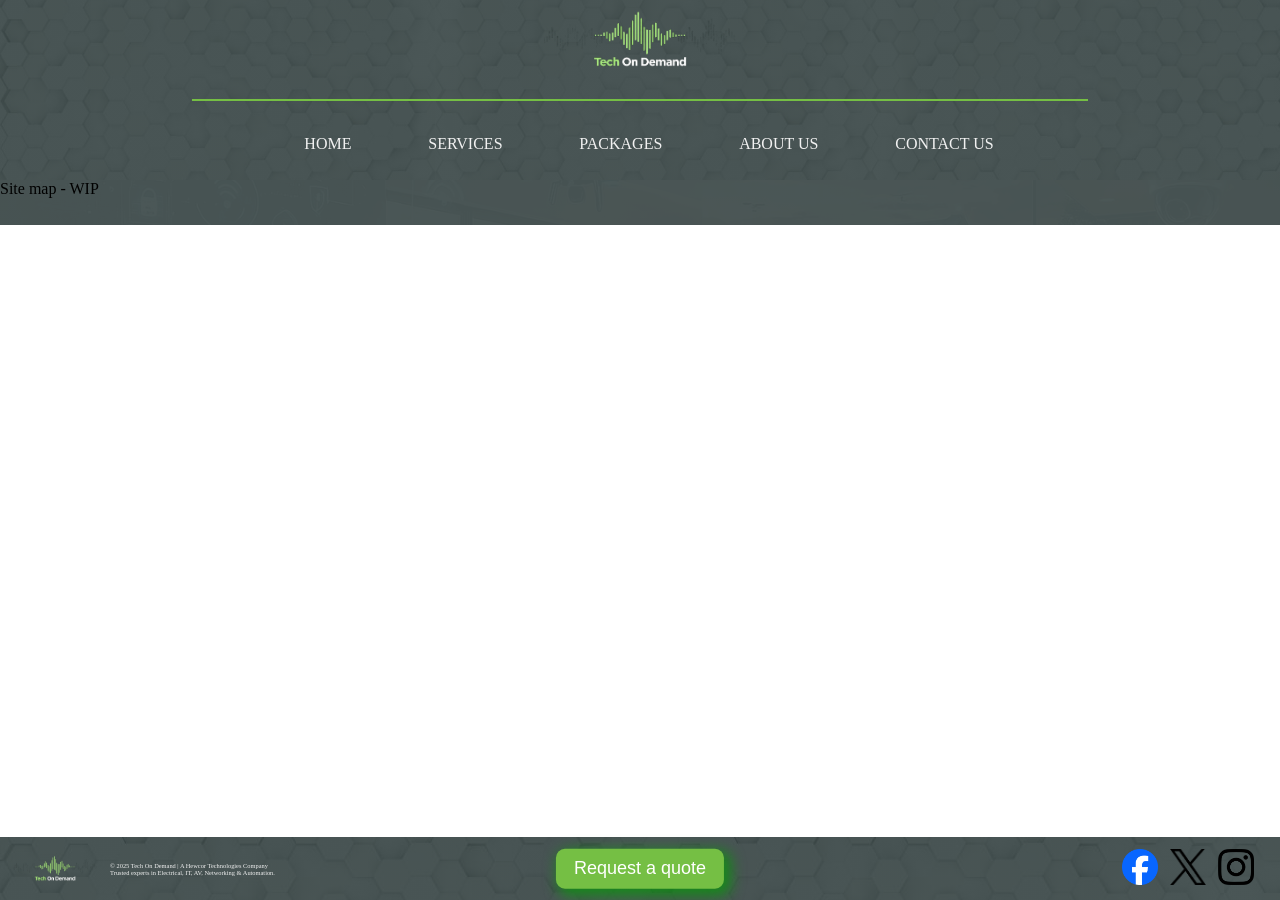
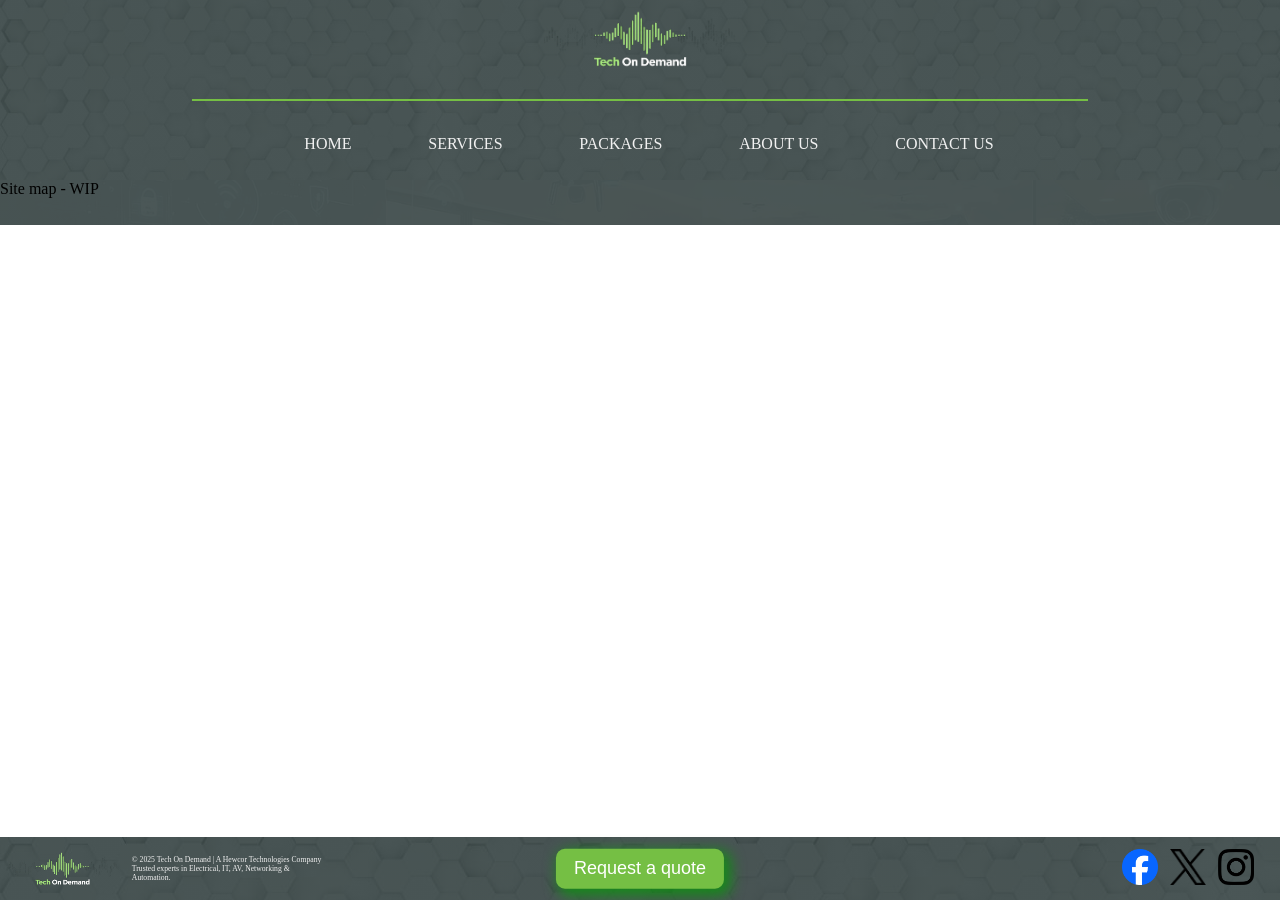
Before and after one commit to HewcorTech/landing-page, a Jekyll site: the page projects.html, which Jekyll copies as it is, in a window 1280 px wide. Built offline with Jekyll 4.4.1, drawn with Linux system fonts in a browser that asks for light colours.

Commit message:
font size on footer

```diff
--- a/resources/css/fonts.css
+++ b/resources/css/fonts.css
@@ -25,7 +25,7 @@
 
  /* footer font */
  .techondemand-footer p {
-     font-size: clamp(.4rem, 0.5vw, 1rem);
+     font-size: clamp(.4rem, 0.6vw, 1rem);
      font-family: "Crimson Text", serif;
   font-weight: 400;
   font-style: normal;
--- a/resources/css/styles.css
+++ b/resources/css/styles.css
@@ -174,7 +174,7 @@ body {
    align-items: center;
    gap: 1vw;
    justify-content: space-between;
-   margin-left: 1vw;
+   margin-left: .5vw;
    max-width: 25%;
 }
 
@@ -196,7 +196,7 @@ body {
 }
 
 #footer-logo {
-   height: 3vh;
+   height: 4vh;
 }
 
 #facebook-logo {
```
